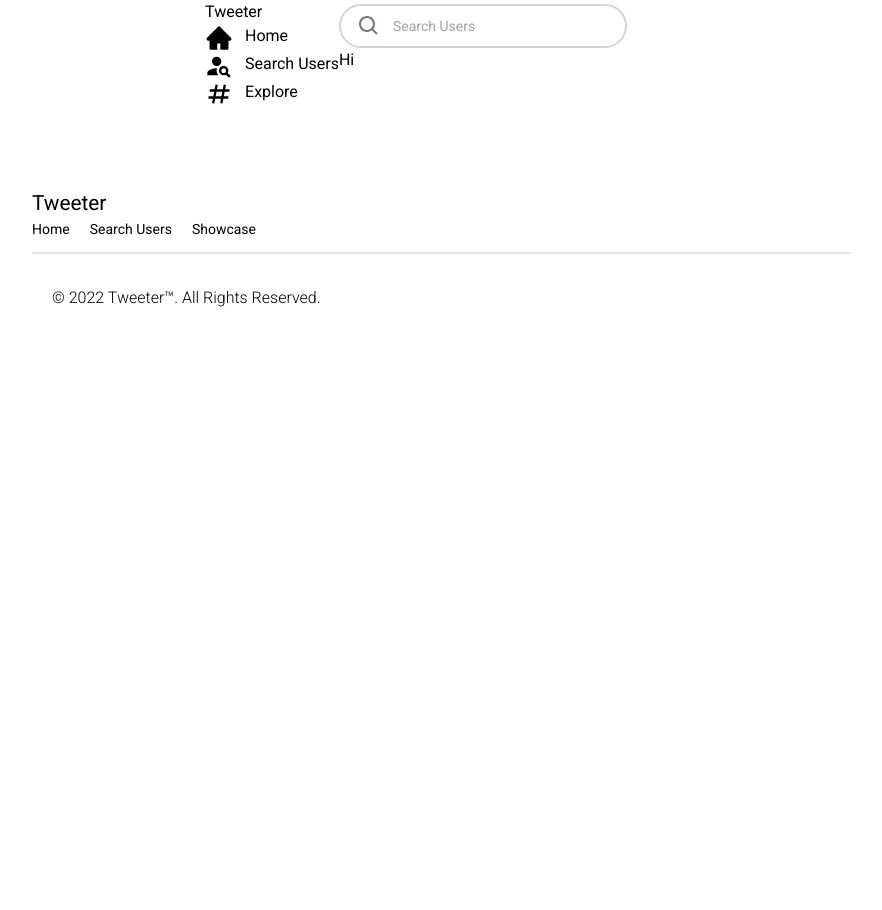
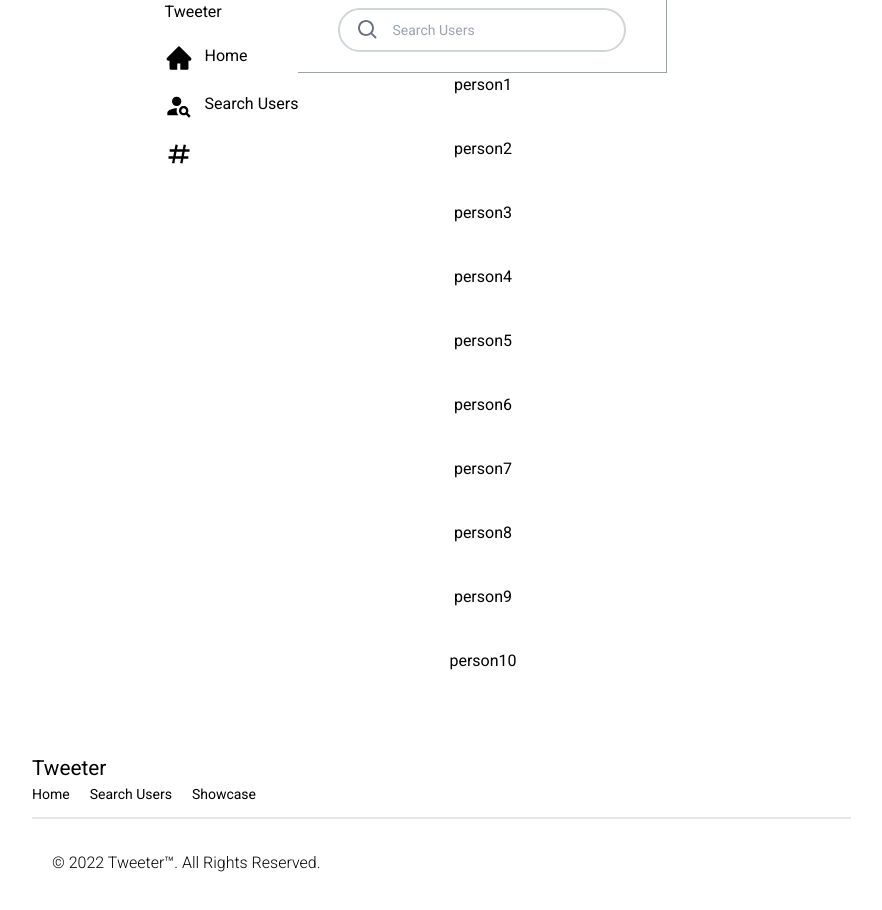
Before and after one commit to BrandonCarp/tweeter, a React (Create React App) app: page /usersearch in a window 1280 px wide. Shown: the top 910 px of the page, without its empty margins (224-1106 px from the left). Before the commit the page ends 800 px from the top, so only its background shows below. Built offline with nearby package versions, Linux system fonts and the light colour scheme; a web font is replaced by a local one.

Commit message:
more explore page updates

```diff
--- a/src/Components/User Search Page/LeftNav.js
+++ b/src/Components/User Search Page/LeftNav.js
@@ -5,28 +5,31 @@ import { BiHash } from "react-icons/bi";
 
 export function LeftNav() {
   return (
-    <div>
+    <div className="">
+      <div className="space-y-5 border-gray-400">
       <h1>Tweeter</h1>
-      <ul>
+      <ul className="space-y-5">
         <li>
           <NavLink to="/" className="flex">
             <AiFillHome className="text-md " />
-            <span className="pl-3">Home</span>
+            <span className="pl-3 invisible md:visible">Home</span>
           </NavLink>
         </li>
         <li>
           <NavLink to="/usersearch" className="flex">
             <MdPersonSearch className="text-md " />
-            <span className="pl-3">Search Users</span>
+            <span className="pl-3 invisible md:visible">Search Users</span>
           </NavLink>
         </li>
         <li>
           <NavLink to="/showcase" className="flex">
             <BiHash className="text-md " />
-            <span className="pl-3">Explore</span>
+            <span className="pl-3 invisible md:invisible">Explore</span>
           </NavLink>
         </li>
       </ul>
+      </div>
+
     </div>
   );
 }
--- a/src/Components/User Search Page/UserSearch.js
+++ b/src/Components/User Search Page/UserSearch.js
@@ -5,15 +5,19 @@ import { Users } from "./Users";
 export function UserSearch() {
   return (
 
-      <div className="relative mx-auto container ">
-        <div className="flex justify-center">
+      <div className="relative mx-auto  ">
+        <div className="flex  display-center justify-center">
+
+
+
         <LeftNav />
         <div>
         <UserSearchBar />
+
         <Users />
           </div>
-          </div>
 
+      </div>
 
       </div>
 
--- a/src/Components/User Search Page/UserSearchBar.js
+++ b/src/Components/User Search Page/UserSearchBar.js
@@ -18,21 +18,19 @@ setSearchUser(searchInput);
 
 
   return (
-    <>
+    <div className=" px-10 pt-1 pb-5 border-r border-b border-gray-400 ">
       <form onSubmit={handleSubmit} className="mt-1">
-        <div className="p-2  border-2 border-gray-300 rounded-full flex">
+        <div className="p-2  border-2 border-gray-300 rounded-full flex ">
         <button  className="ml-2" type="submit"><BiSearch  className="text-[1.5rem] text-gray-500" /></button>
         <input
           type="search"
           className=" bg-white pl-3 pr-16 rounded-lg text-sm focus:outline-none  "
           placeholder="Search Users" value={searchInput} onChange={event => setSearchInput(event.target.value)}
         />
-
-
         </div>
 
 
       </form>
-    </>
+    </div>
   );
 }
--- a/src/Components/User Search Page/Users.js
+++ b/src/Components/User Search Page/Users.js
@@ -1,5 +1,8 @@
 export function Users() {
-return <div>
-  Hi
+  let people = ["person1", "person2", "person3", "person4", "person5", "person6", "person7", "person8", "person9", "person10"];
+return <div className="flex flex-col justify-center items-center space-y-10">
+{people.map(person => <ul>
+  <li>{person}</li>
+</ul>)}
 </div>
 }
```
